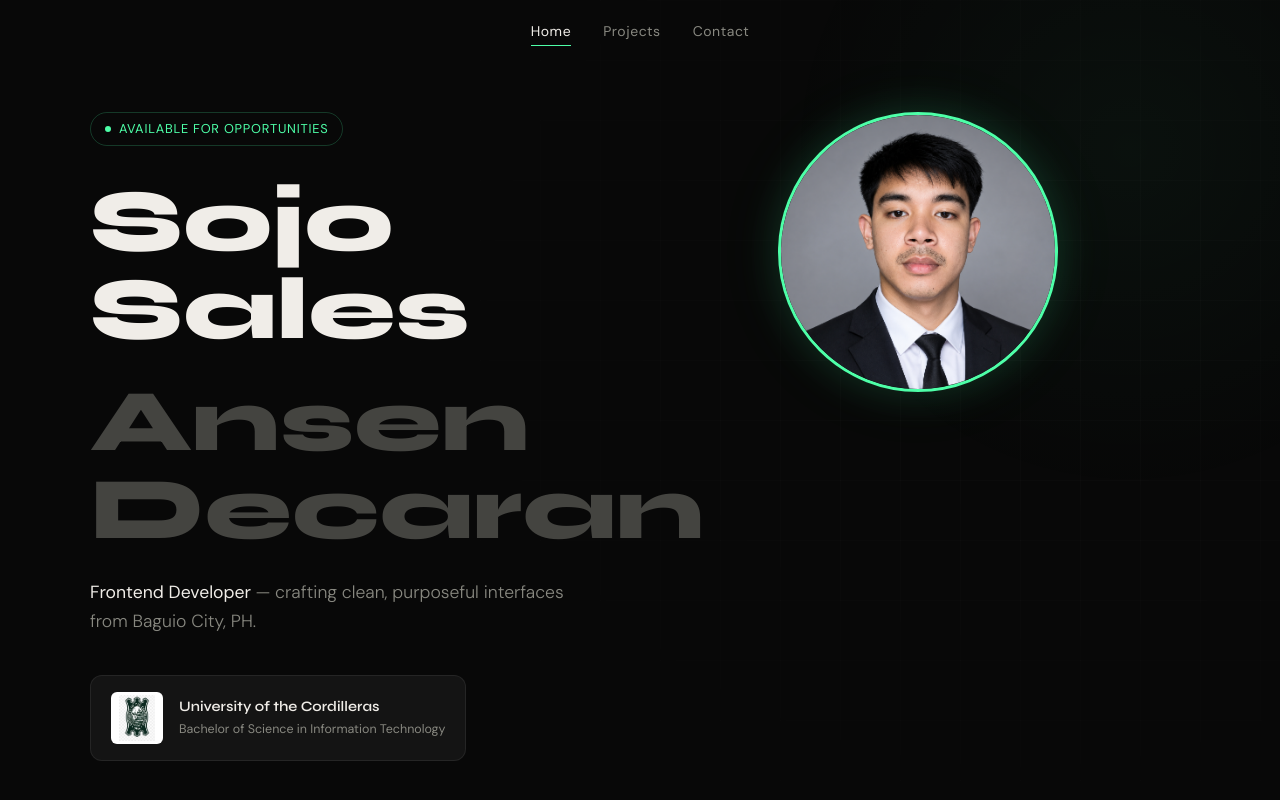
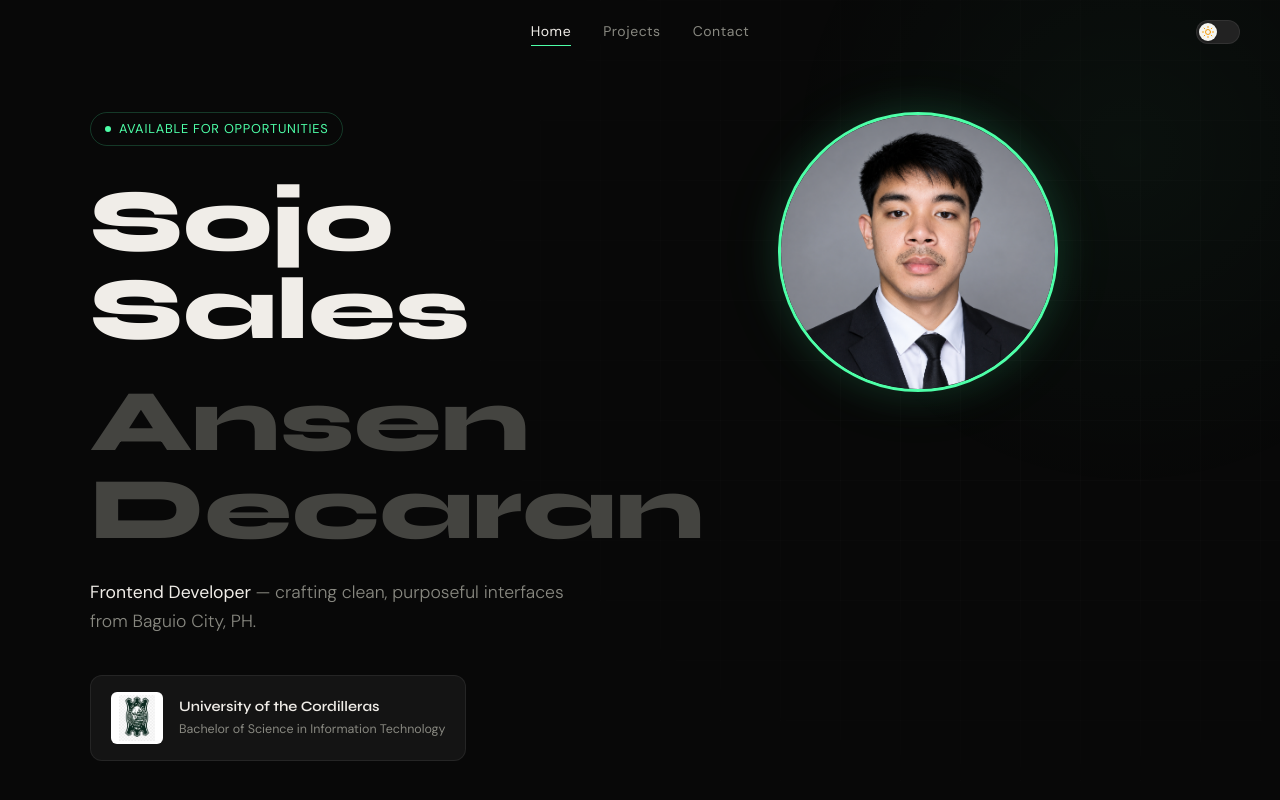
Before and after one commit to sojiyou/Portfolio, a React (Create React App) app: page / in a window 1280 px wide. Shown: the top 800 px of the page. Built offline with nearby package versions, Linux system fonts and the light colour scheme; no server answers; the database is empty.

Commit message:
add dark/light mode toggle with animated sun/moon switch

```diff
--- a/public/index.html
+++ b/public/index.html
@@ -5,6 +5,7 @@
     <meta name="viewport" content="width=device-width, initial-scale=1" />
     <meta name="theme-color" content="#0a0a0a" />
     <meta name="description" content="Sojo Sales Ansen Decaran — Frontend Developer Portfolio" />
+    <script>try{document.documentElement.setAttribute('data-theme',localStorage.getItem('theme')||'dark')}catch(e){}</script>
     <link rel="icon" type="image/svg+xml" href="/favicon.svg" />
     <link rel="manifest" href="/manifest.json" />
     <link rel="preconnect" href="https://fonts.googleapis.com" />
--- a/src/App.css
+++ b/src/App.css
@@ -41,7 +41,7 @@
 }
 .btn--ghost:hover {
   border-color: var(--border-hover);
-  background: rgba(255,255,255,0.03);
+  background: var(--bg-float);
 }
 .btn--full { width: 100%; }
 .btn--loading { opacity: 0.6; cursor: not-allowed; }
--- a/src/components/AdminDashboard.css
+++ b/src/components/AdminDashboard.css
@@ -86,7 +86,7 @@
   margin-bottom: 0.75rem;
 }
 .admin-input:focus {
-  border-color: rgba(78, 255, 168, 0.4);
+  border-color: var(--focus-accent);
 }
 .admin-textarea {
   resize: vertical;
--- a/src/components/AdminLogin.css
+++ b/src/components/AdminLogin.css
@@ -16,7 +16,7 @@
   right: -200px;
   width: 700px;
   height: 700px;
-  background: radial-gradient(ellipse at center, rgba(78, 255, 168, 0.04) 0%, transparent 70%);
+  background: radial-gradient(ellipse at center, var(--hero-glow) 0%, transparent 70%);
   pointer-events: none;
 }
 
@@ -74,7 +74,7 @@
   transition: border-color 0.2s;
 }
 .admin-login__input:focus {
-  border-color: rgba(78, 255, 168, 0.4);
+  border-color: var(--focus-accent);
 }
 
 .admin-login__error {
--- a/src/components/Contact.css
+++ b/src/components/Contact.css
@@ -58,7 +58,7 @@
   width: 100%;
 }
 .contact__input:focus {
-  border-color: rgba(78, 255, 168, 0.4);
+  border-color: var(--focus-accent);
 }
 .contact__input::placeholder { color: var(--text-tertiary); }
 .contact__textarea { resize: vertical; min-height: 120px; }
@@ -71,7 +71,7 @@
   padding: 3rem;
   text-align: center;
   color: var(--accent);
-  border: 1px solid rgba(78, 255, 168, 0.2);
+  border: 1px solid var(--accent-border);
   border-radius: 12px;
 }
 .contact__success-icon {
--- a/src/components/Navbar.css
+++ b/src/components/Navbar.css
@@ -11,7 +11,7 @@
   transition: background 0.3s, border-bottom 0.3s, backdrop-filter 0.3s;
 }
 .navbar--scrolled {
-  background: rgba(8, 8, 8, 0.85);
+  background: var(--navbar-bg);
   backdrop-filter: blur(16px);
   -webkit-backdrop-filter: blur(16px);
   border-bottom: 1px solid var(--border);
@@ -47,3 +47,67 @@
   .navbar { padding: 1rem 1.25rem; }
   .navbar__links { gap: 1.25rem; }
 }
+
+/* ── Theme Toggle ── */
+.theme-toggle {
+  position: absolute;
+  right: 2.5rem;
+  top: 50%;
+  transform: translateY(-50%);
+  z-index: 10;
+}
+.theme-toggle__track {
+  width: 44px;
+  height: 24px;
+  border-radius: 12px;
+  background: var(--switch-bg);
+  position: relative;
+  transition: background 0.3s;
+  cursor: pointer;
+  border: 1px solid var(--border);
+}
+.theme-toggle__knob {
+  position: absolute;
+  top: 2px;
+  left: 2px;
+  width: 18px;
+  height: 18px;
+  border-radius: 50%;
+  background: var(--switch-knob);
+  display: flex;
+  align-items: center;
+  justify-content: center;
+  transition: transform 0.35s cubic-bezier(0.68, -0.55, 0.27, 1.55), background 0.3s;
+  box-shadow: 0 1px 3px rgba(0,0,0,0.2);
+}
+.theme-toggle--light .theme-toggle__knob {
+  transform: translateX(20px);
+}
+.theme-toggle__icon {
+  width: 12px;
+  height: 12px;
+  position: absolute;
+  transition: opacity 0.25s, transform 0.35s;
+}
+.theme-toggle__sun {
+  color: #f59e0b;
+  opacity: 1;
+  transform: rotate(0deg) scale(1);
+}
+.theme-toggle--light .theme-toggle__sun {
+  opacity: 0;
+  transform: rotate(90deg) scale(0.5);
+}
+.theme-toggle__moon {
+  color: #6366f1;
+  opacity: 0;
+  transform: rotate(-90deg) scale(0.5);
+}
+.theme-toggle--light .theme-toggle__moon {
+  opacity: 1;
+  transform: rotate(0deg) scale(1);
+}
+
+@media (max-width: 680px) {
+  .theme-toggle { right: 1.25rem; }
+}
--- a/src/components/Navbar.js
+++ b/src/components/Navbar.js
@@ -1,4 +1,5 @@
 import { useState, useEffect } from "react";
+import ThemeToggle from "./ThemeToggle";
 import "./Navbar.css";
 
 export default function Navbar({ active }) {
@@ -22,6 +23,7 @@ export default function Navbar({ active }) {
           </a>
         ))}
       </div>
+      <ThemeToggle />
     </nav>
   );
 }
--- a/src/components/ProjectCard.css
+++ b/src/components/ProjectCard.css
@@ -7,7 +7,7 @@
   margin-bottom: 1.5rem;
 }
 .project-card--hovered {
-  border-color: rgba(78, 255, 168, 0.2);
+  border-color: var(--accent-border);
   transform: translateY(-2px) !important;
 }
 .project-card__top {
@@ -95,7 +95,7 @@
   font-weight: 500;
   color: var(--accent);
   background: var(--accent-dim2);
-  border: 1px solid rgba(78, 255, 168, 0.15);
+  border: 1px solid var(--accent-shadow);
   padding: 3px 10px;
   border-radius: 999px;
   cursor: pointer;
--- a/src/components/ProjectForm.css
+++ b/src/components/ProjectForm.css
@@ -125,7 +125,7 @@
   font-size: 0.78rem;
   color: var(--accent);
   background: var(--accent-dim2);
-  border: 1px solid rgba(78, 255, 168, 0.15);
+  border: 1px solid var(--accent-shadow);
   padding: 4px 10px;
   border-radius: 999px;
   cursor: pointer;
--- /dev/null
+++ b/src/components/ThemeToggle.js
@@ -0,0 +1,51 @@
+import { useState, useEffect } from "react";
+
+const getInitial = () => {
+  try {
+    return localStorage.getItem("theme") || "dark";
+  } catch {
+    return "dark";
+  }
+};
+
+export default function ThemeToggle() {
+  const [theme, setTheme] = useState(getInitial);
+
+  useEffect(() => {
+    document.documentElement.setAttribute("data-theme", theme);
+    document.querySelector('meta[name="theme-color"]')?.setAttribute("content", theme === "dark" ? "#0a0a0a" : "#f5f5f0");
+    try {
+      localStorage.setItem("theme", theme);
+    } catch {}
+  }, [theme]);
+
+  const toggle = () => setTheme((t) => (t === "dark" ? "light" : "dark"));
+
+  return (
+    <button
+      className={`theme-toggle ${theme === "light" ? "theme-toggle--light" : ""}`}
+      onClick={toggle}
+      aria-label="Toggle theme"
+      title={theme === "dark" ? "Switch to light mode" : "Switch to dark mode"}
+    >
+      <div className="theme-toggle__track">
+        <div className="theme-toggle__knob">
+          <svg className="theme-toggle__icon theme-toggle__sun" viewBox="0 0 24 24" fill="none" stroke="currentColor" strokeWidth="2" strokeLinecap="round" strokeLinejoin="round">
+            <circle cx="12" cy="12" r="5" />
+            <line x1="12" y1="1" x2="12" y2="3" />
+            <line x1="12" y1="21" x2="12" y2="23" />
+            <line x1="4.22" y1="4.22" x2="5.64" y2="5.64" />
+            <line x1="18.36" y1="18.36" x2="19.78" y2="19.78" />
+            <line x1="1" y1="12" x2="3" y2="12" />
+            <line x1="21" y1="12" x2="23" y2="12" />
+            <line x1="4.22" y1="19.78" x2="5.64" y2="18.36" />
+            <line x1="18.36" y1="5.64" x2="19.78" y2="4.22" />
+          </svg>
+          <svg className="theme-toggle__icon theme-toggle__moon" viewBox="0 0 24 24" fill="none" stroke="currentColor" strokeWidth="2" strokeLinecap="round" strokeLinejoin="round">
+            <path d="M21 12.79A9 9 0 1 1 11.21 3 7 7 0 0 0 21 12.79z" />
+          </svg>
+        </div>
+      </div>
+    </button>
+  );
+}
--- a/src/index.css
+++ b/src/index.css
@@ -18,6 +18,16 @@
   --text-tertiary: #444440;
   --font-display: 'Syne', sans-serif;
   --font-body: 'DM Sans', sans-serif;
+  --bg-float: rgba(255, 255, 255, 0.03);
+  --navbar-bg: rgba(8, 8, 8, 0.85);
+  --hero-glow: rgba(78, 255, 168, 0.04);
+  --hero-grid: rgba(255, 255, 255, 0.02);
+  --accent-border: rgba(78, 255, 168, 0.2);
+  --accent-shadow: rgba(78, 255, 168, 0.15);
+  --accent-shadow-2: rgba(78, 255, 168, 0.05);
+  --focus-accent: rgba(78, 255, 168, 0.4);
+  --switch-bg: #222;
+  --switch-knob: #f5f5f0;
 }
 
 html {
@@ -83,4 +93,14 @@ img {
   --text-primary: #0a0a0a;
   --text-secondary: #555550;
   --text-tertiary: #aaaaaa;
+  --bg-float: rgba(0, 0, 0, 0.03);
+  --navbar-bg: rgba(245, 245, 240, 0.85);
+  --hero-glow: rgba(0, 168, 107, 0.05);
+  --hero-grid: rgba(0, 0, 0, 0.02);
+  --accent-border: rgba(0, 168, 107, 0.2);
+  --accent-shadow: rgba(0, 168, 107, 0.15);
+  --accent-shadow-2: rgba(0, 168, 107, 0.05);
+  --focus-accent: rgba(0, 168, 107, 0.4);
+  --switch-bg: #ddd;
+  --switch-knob: #fff;
 }
```
Also changed, not shown: src/components/Hero.css (+5 -5 lines).
